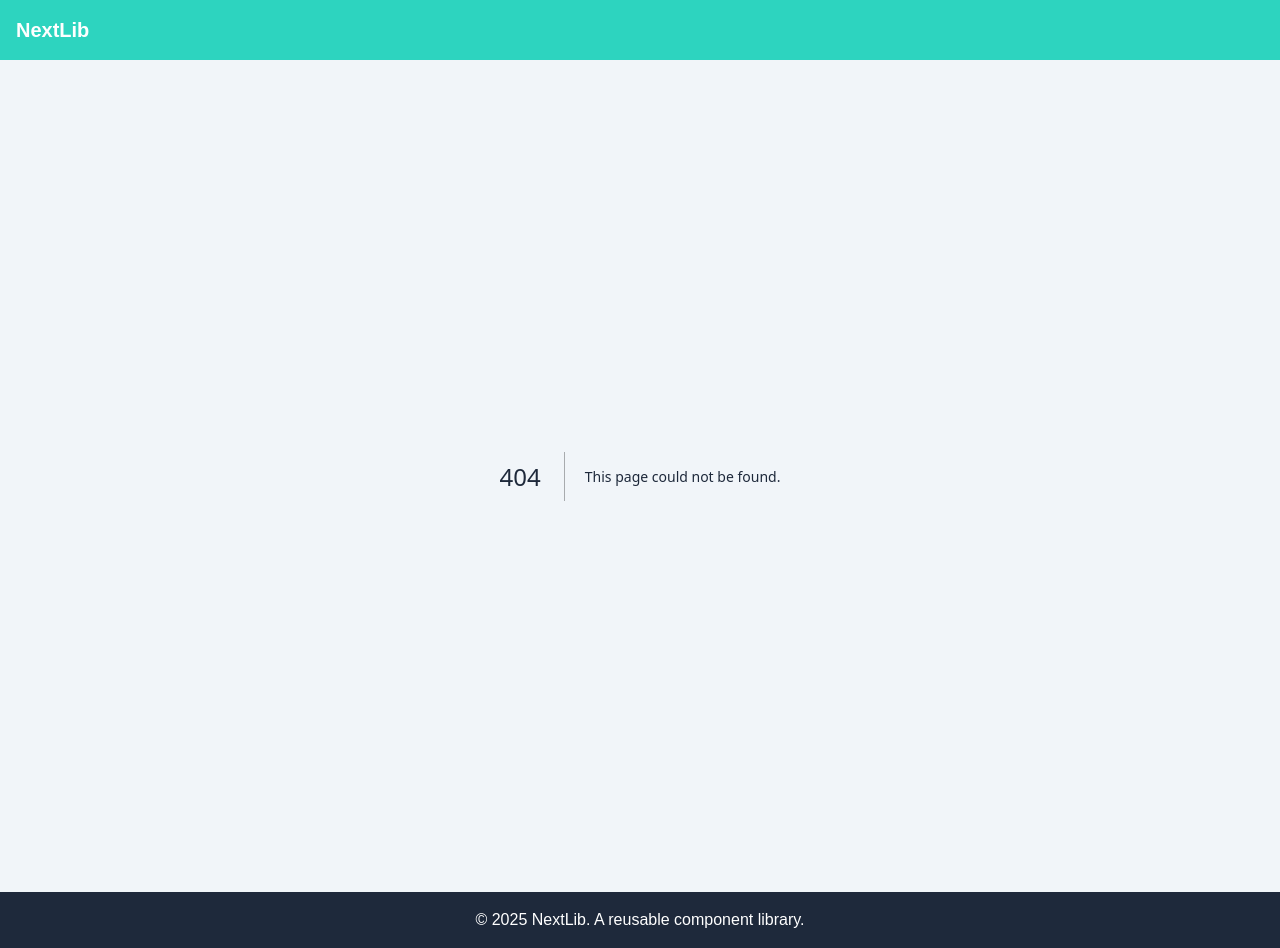
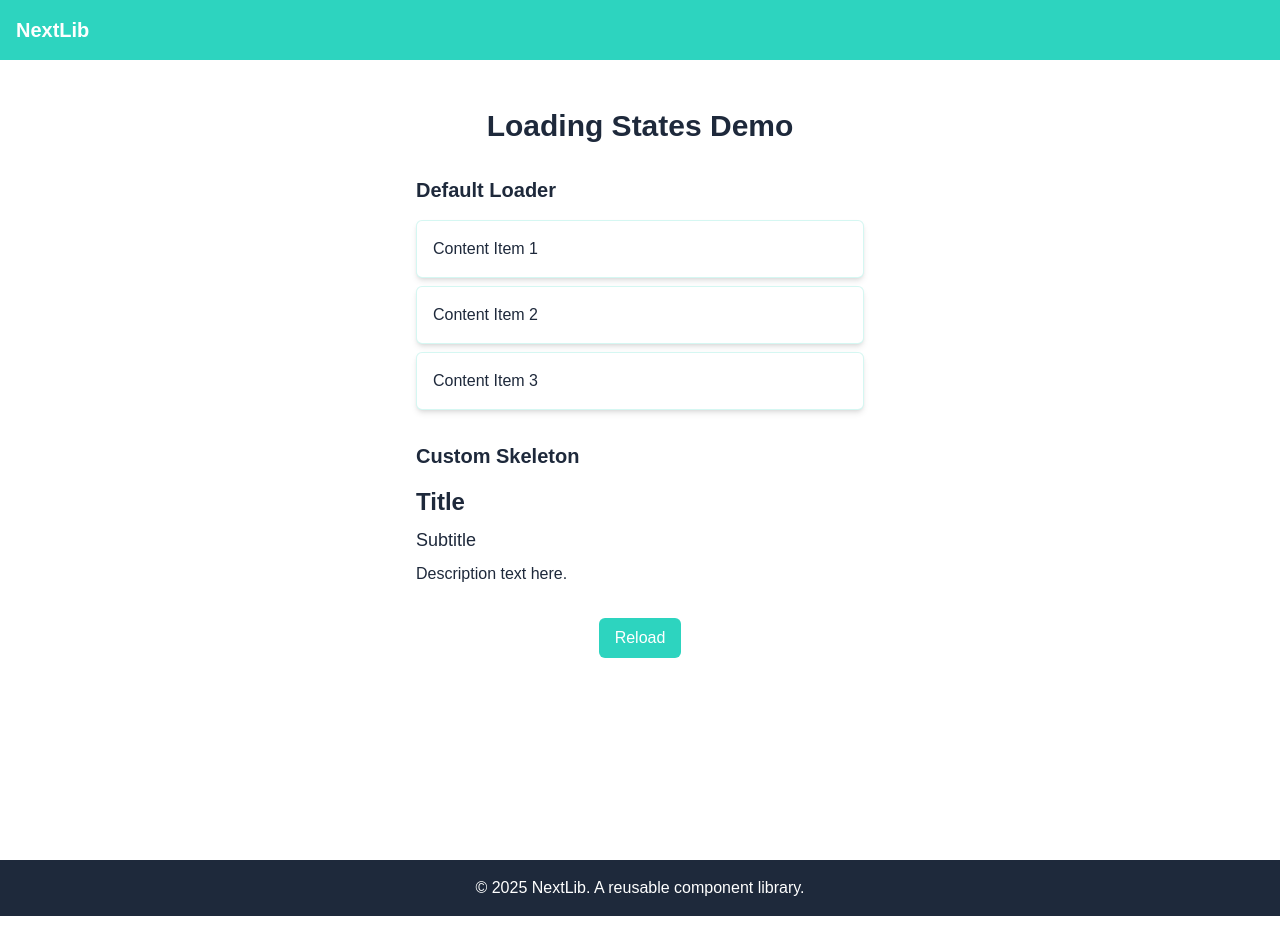
Before and after one commit to RajonDey/nextjs-component-library, a Next.js app: page /loaders in a window 1280 px wide. Before the commit this address had no page. After the commit the page ends 916 px from the top, so only its background shows below. Built offline with nearby package versions, Linux system fonts and the light colour scheme.

Commit message:
added loader feature

```diff
--- a/app/layout.tsx
+++ b/app/layout.tsx
@@ -21,7 +21,7 @@ export default function RootLayout({
   return (
     <html lang="en">
       <body
-        className={`${inter.variable} antialiased bg-brand-bg text-brand-secondary`}
+        className={`${inter.variable} antialiased text-brand-secondary`}
       >
         <header className="bg-brand-primary text-white p-4 flex items-center justify-between">
           <h1 className="text-xl font-bold">NextLib</h1>
--- /dev/null
+++ b/app/loaders/page.tsx
@@ -0,0 +1,70 @@
+// app/loaders/page.tsx
+"use client";
+
+import { useState, useEffect } from "react";
+import { Loader, Skeleton } from "../../components";
+
+export default function LoadersPage() {
+  const [isLoading, setIsLoading] = useState(true);
+
+  // Simulate loading delay
+  useEffect(() => {
+    const timer = setTimeout(() => setIsLoading(false), 2000);
+    return () => clearTimeout(timer);
+  }, []);
+
+  return (
+    <div className="flex flex-col items-center space-y-8 py-8 px-4">
+      <h1 className="text-3xl font-bold text-brand-secondary">
+        Loading States Demo
+      </h1>
+
+      {/* Loader with Default Skeleton */}
+      <div className="w-full max-w-md">
+        <h2 className="text-xl font-semibold text-brand-secondary mb-4">
+          Default Loader
+        </h2>
+        <Loader isLoading={isLoading}>
+          <div className="space-y-2">
+            <div className="bg-white p-4 rounded-md shadow-md border border-brand-primary/20">
+              <p className="text-brand-secondary">Content Item 1</p>
+            </div>
+            <div className="bg-white p-4 rounded-md shadow-md border border-brand-primary/20">
+              <p className="text-brand-secondary">Content Item 2</p>
+            </div>
+            <div className="bg-white p-4 rounded-md shadow-md border border-brand-primary/20">
+              <p className="text-brand-secondary">Content Item 3</p>
+            </div>
+          </div>
+        </Loader>
+      </div>
+
+      {/* Custom Skeleton */}
+      <div className="w-full max-w-md">
+        <h2 className="text-xl font-semibold text-brand-secondary mb-4">
+          Custom Skeleton
+        </h2>
+        {isLoading ? (
+          <div className="space-y-4">
+            <Skeleton width="50%" height="2rem" />
+            <Skeleton width="80%" height="1.5rem" />
+            <Skeleton width="100%" height="1rem" />
+          </div>
+        ) : (
+          <div className="space-y-2">
+            <p className="text-2xl font-bold text-brand-secondary">Title</p>
+            <p className="text-lg text-brand-secondary">Subtitle</p>
+            <p className="text-brand-secondary">Description text here.</p>
+          </div>
+        )}
+      </div>
+
+      <button
+        onClick={() => setIsLoading(true)}
+        className="bg-brand-primary text-white px-4 py-2 rounded-md hover:bg-brand-primary/80"
+      >
+        Reload
+      </button>
+    </div>
+  );
+}
--- /dev/null
+++ b/components/index.tsx
@@ -0,0 +1 @@
+export { Loader, Skeleton } from "./loader/Loader";
--- /dev/null
+++ b/components/loader/Loader.tsx
@@ -0,0 +1,45 @@
+// components/loader/Loader.tsx
+import React from "react";
+
+type SkeletonProps = {
+  width?: string;
+  height?: string;
+  className?: string;
+};
+
+const Skeleton: React.FC<SkeletonProps> = ({
+  width = "100%",
+  height = "1rem",
+  className = "",
+}) => {
+  return (
+    <div
+      className={`bg-brand-bg/50 animate-pulse rounded-md ${className}`}
+      style={{ width, height }}
+    />
+  );
+};
+
+type LoaderProps = {
+  isLoading: boolean;
+  children: React.ReactNode;
+  skeletonCount?: number; // Number of skeleton rows
+};
+
+const Loader: React.FC<LoaderProps> = ({
+  isLoading,
+  children,
+  skeletonCount = 3,
+}) => {
+  if (!isLoading) return <>{children}</>;
+
+  return (
+    <div className="space-y-2">
+      {Array.from({ length: skeletonCount }).map((_, index) => (
+        <Skeleton key={index} />
+      ))}
+    </div>
+  );
+};
+
+export { Loader, Skeleton };
```
Also changed, not shown: 1 other file (tests, documents, lock files or other folders).
